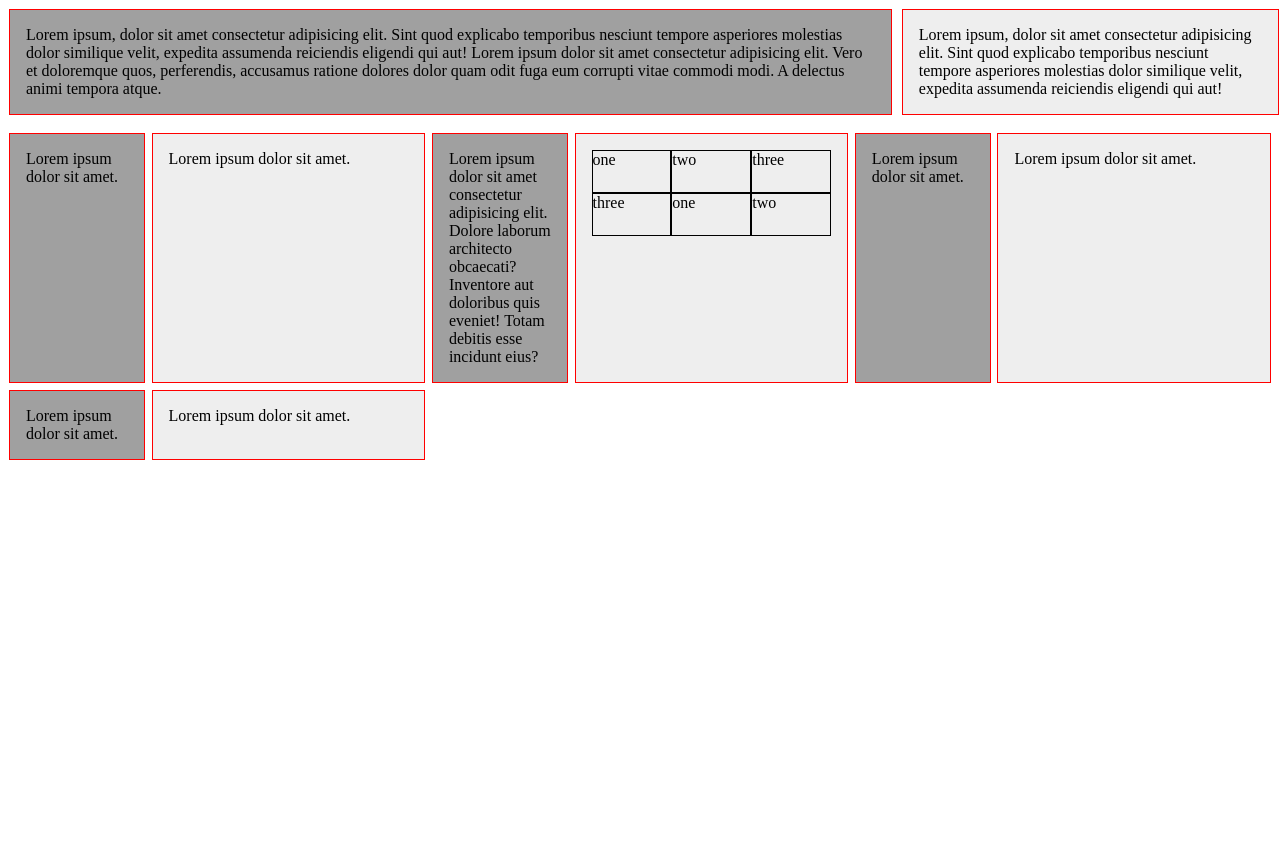
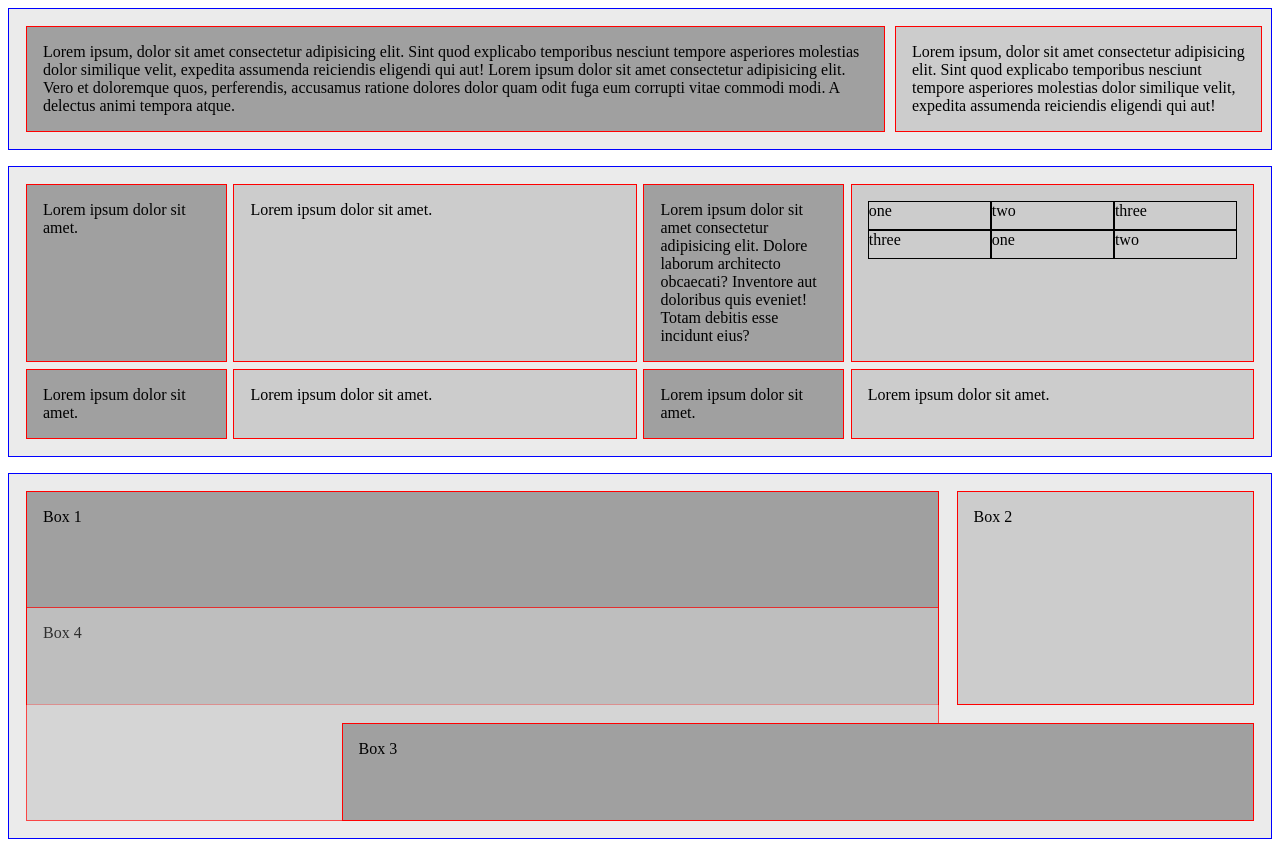
Before and after one commit to Dobbs96/SandBox, a plain HTML site: page CSS/grid.html in a window 1280 px wide. Before the commit the page ends 800 px from the top, so only its background shows below. Drawn offline with Linux system fonts and the light colour scheme.

Commit message:
beginner grid done and added to sandbox homepage list

```diff
--- a/CSS/grid.html
+++ b/CSS/grid.html
@@ -44,5 +44,11 @@
       <div>Lorem ipsum dolor sit amet.</div>
       <div>Lorem ipsum dolor sit amet.</div>
     </div>
+    <div class="grid-three grid">
+      <div class="box box1">Box 1</div>
+      <div class="box box2">Box 2</div>
+      <div class="box box3">Box 3</div>
+      <div class="box box4">Box 4</div>
+    </div>
   </body>
 </html>
--- a/CSS/gridcss.css
+++ b/CSS/gridcss.css
@@ -1,10 +1,13 @@
 /* All Grids */
 .grid {
   margin-bottom: 1em;
+  border: solid 1px blue;
+  padding: 1em;
+  background-color: #ebebeb;
 }
 
 .grid > div {
-  background-color: #eee;
+  background-color: #ccc;
   padding: 1em;
   margin: 1px;
   border: 1px red solid;
@@ -30,7 +33,7 @@
   display: grid;
   /* better than percents */
   /* grid-template-columns: 1fr 2fr 1fr; */
-  grid-template-columns: repeat(3, 1fr 2fr);
+  grid-template-columns: repeat(2, 1fr 2fr);
   gap: 0.3em;
   /* will overflow */
   /* grid-auto-rows: 125px; */
@@ -49,3 +52,39 @@
   grid-template-columns: repeat(3, 1fr);
   grid-auto-rows: 20%;
 }
+
+/* Third Grid */
+
+.grid-three {
+  display: grid;
+  grid-template-columns: 1fr 2fr 1fr;
+  grid-auto-rows: minmax(100px, auto);
+  gap: 1em;
+  justify-items: stretch;
+  /* push up */
+  /* align-items: start; */
+}
+
+.box1 {
+  /* align-self: end; */
+  grid-column: 1/3;
+  grid-row: 1/3;
+}
+.box2 {
+  grid-column: 3/4;
+  grid-row: 1/3;
+}
+.box3 {
+  /* justify-self: left; */
+  grid-column: 2/4;
+  grid-row: 3;
+  /* overlaps box4's overlap */
+  z-index: 99;
+}
+.box4 {
+  /* justify-self: end; */
+  grid-column: 1/3;
+  grid-row: 2/4;
+  /* overlaps */
+  opacity: 0.7;
+}
```
Also changed, not shown: index.html (+3 -2 lines).
